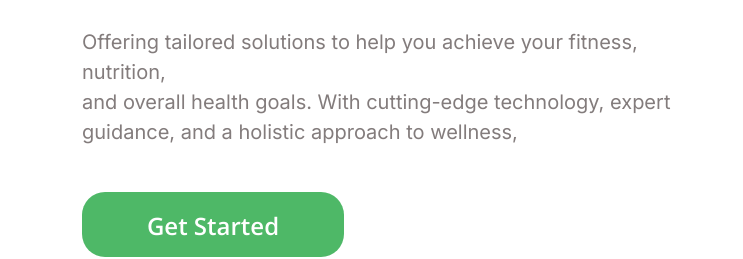
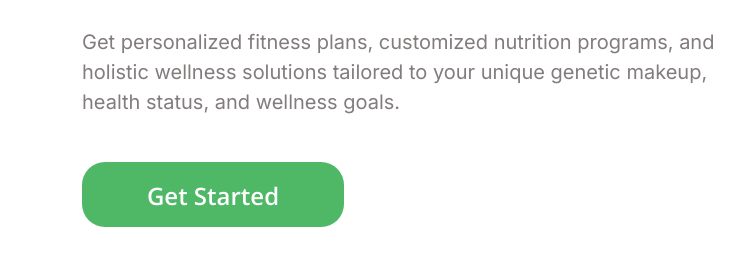
Before and after one commit to BigCelz/new-figorate-home, a plain HTML site: page index.html in a window 1280 px wide. Shown: the part 371-630 px from the top of the page, 0-743 px from the left. Drawn offline with nearby package versions, Linux system fonts and the light colour scheme; a web font is replaced by a local one.

Commit message:
Update index.html

```diff
--- a/index.html
+++ b/index.html
@@ -72,9 +72,9 @@
                 </h2>
 
                 <p class="hero-word">
-                    Offering tailored solutions to help you achieve your fitness, nutrition, <br class="smaller-screen-br">
-                    and overall health goals. With cutting-edge technology, expert <br class="smaller-screen-br">
-                    guidance, and a holistic approach to wellness,
+                     Get personalized fitness plans, customized nutrition programs, and holistic
+                  wellness solutions tailored to your unique genetic makeup, health status,
+                  and wellness goals.
                 </p>
 
                 <div class="hero-buttons d-flex">
```
